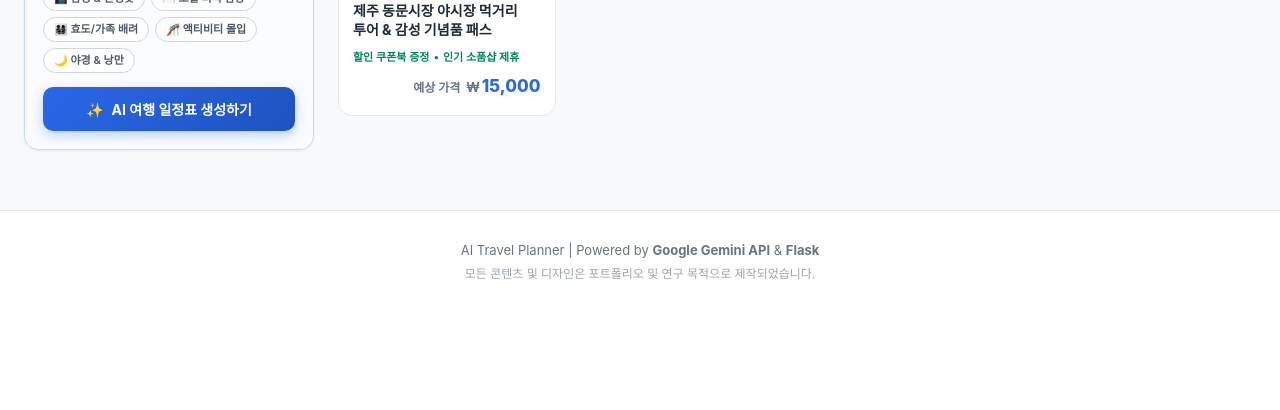
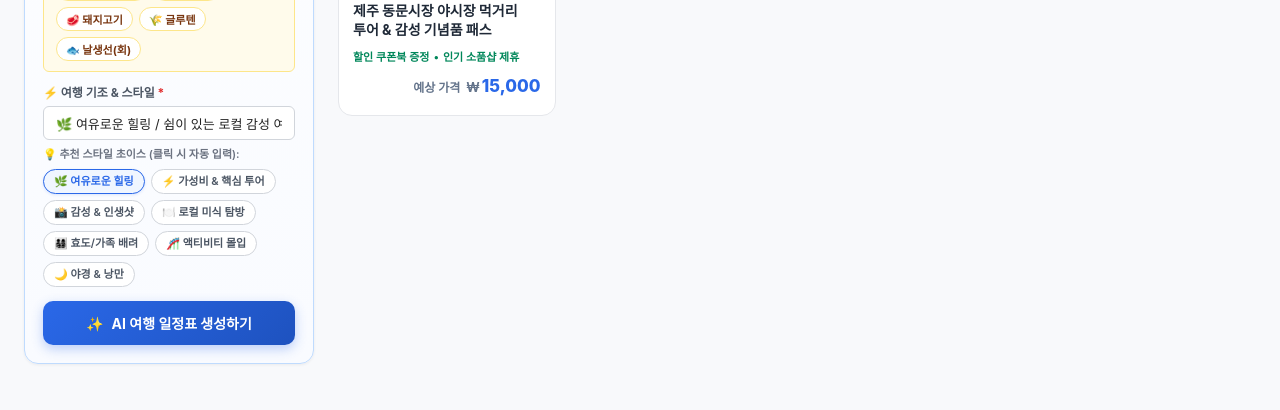
Before and after one commit to gyeong-lab/ai-travel, a Flask app: page / in a window 1280 px wide. Shown: the part 1351-1761 px from the top of the page. Before the commit the page ends 1630 px from the top, so only its background shows below. Run offline with Flask 3, Linux system fonts and the light colour scheme; some web fonts are replaced.

Commit message:
feat: add regional food and dessert recommendations with comprehensive allergy safety guide

```diff
--- a/app.py
+++ b/app.py
@@ -83,9 +83,23 @@ def build_prompt(data: dict) -> str:
     accommodation = data.get("accommodation", "").strip()
     mode = data.get("mode", "A").strip().upper()
     travel_style = data.get("travel_style", "").strip()
+    dietary_info = data.get("dietary_info", "").strip()
 
     # 예산 등급 자동 분석
     tier_title, tier_guide = analyze_budget_tier(budget)
+
+    # 알레르기 및 음식 기피 지침
+    if dietary_info:
+        dietary_guide = f"""
+- 🚨 **[사용자 알레르기 및 기피 음식 엄격 준수 - 최우선]**:
+  * 사용자가 지정한 주의 항목: **"{dietary_info}"**
+  * 일정표의 모든 식당, 카페, 간식 추천에서 위 알레르기 유발 식재료를 철저히 배제하거나, 방문 시 요청 가능한 안전 대체 메뉴를 최우선으로 안내하세요.
+"""
+    else:
+        dietary_guide = """
+- ⚠️ **[알레르기 안심 가이드 기본 준수]**:
+  * 대표 음식 및 디저트 추천 시 흔히 알레르기를 유발할 수 있는 성분(갑각류/새우/게, 견과류/땅콩, 돼지고기, 유제품, 글루텐, 메밀 등)을 명확히 명시하고, 알레르기가 있는 여행자를 위한 대체 메뉴/디저트를 안내하세요.
+"""
 
     # 여행 기조 스타일 처리
     if not travel_style:
@@ -110,7 +124,7 @@ def build_prompt(data: dict) -> str:
 
     prompt = f"""
 당신은 최고의 글로벌 여행 플래너이자 투어 컨설턴트입니다.
-아래 사용자가 입력한 조건, **예산 등급 지침**, **여행 기조 스타일("{travel_style}")**을 철저히 반영하여, 보기 쉽고 체계적인 맞춤 여행 계획서를 **Markdown** 형식으로 작성해 주세요.
+아래 사용자가 입력한 조건, **예산 등급 지침**, **여행 기조 스타일("{travel_style}")**, **음식/알레르기 지침**을 철저히 반영하여, 보기 쉽고 체계적인 맞춤 여행 계획서를 **Markdown** 형식으로 작성해 주세요.
 
 ### [사용자 여행 기본 정보]
 - 1. 여행지: {destination}
@@ -121,6 +135,7 @@ def build_prompt(data: dict) -> str:
 - 6. 선호 이동수단: {transportation}
 - 7. 숙소 선호 유형: {accommodation}
 - 8. ⚡ 여행 기조 스타일: **{travel_style}**
+- 9. 🍽️ 음식 선호 & 알레르기/기피: **{dietary_info if dietary_info else '특이사항 없음 (기본 알레르기 안심 가이드 제공)'}**
 
 ### [💡 예산 등급 및 맞춤 지침]
 - 적용 등급: {tier_title}
@@ -129,6 +144,9 @@ def build_prompt(data: dict) -> str:
 ### [선택된 여행 기조 & 스타일 지침]
 - 적용 스타일: **{travel_style}**
 {mode_instruction}
+
+### [🍽️ 음식 & 알레르기 안심 가이드 지침]
+{dietary_guide}
 
 ---
 
@@ -141,6 +159,9 @@ def build_prompt(data: dict) -> str:
 - **각 추천 여행 코스마다 호텔 금액을 쪼개어 같이 적어두지 말고, 해당 코스 전체 '예상 가격(경비)'만 깔끔하게 적어주세요.** (숙박비를 별도로 분리하여 혼란을 주지 않도록 합니다.)
 - **조금 더 싸게 할인받을 수 있는 실질적인 방법(조기 예매 할인, 모바일 패스, 사전 예매 혜택 등)을 상세히 설명하세요.**
 - **예약이 힘들거나 웨이팅이 긴 인기 스팟은 사전 예약 팁과 함께 캐치테이블, 테이블링, 네이버 예약 등 추천 예약 앱/사이트를 반드시 안내하세요.**
+- **⚠️ [놓치면 아쉬운 대표 음식 & 디저트 추가 추천 + 알레르기 안심 가이드 필수]**:
+  * 기본 일정표에 포함된 식사 외에도, **해당 여행지({destination})에 방문했을 때 꼭 먹어봐야 할 유명 대표 향토 음식 4가지**와 **인기 감성 디저트/카페 간식 3가지**를 별도 섹션으로 풍성하게 추천하세요.
+  * 각 메뉴마다 1) 대표 특징 및 추천 이유, 2) **⚠️ 주요 식재료 & 알레르기 유발 주의 성분(갑각류, 조개류, 견과류/땅콩, 돼지고기, 유제품, 글루텐, 메밀 등)**, 3) **💡 알레르기 안심 대체 메뉴/디저트 옵션**을 상세히 작성하세요!
 - **⚠️ [저장한 여행지 코스 예산 초과(오버) 감지 및 가성비 대안 추천 필수]**:
   * 사용자가 선택한 저장 여행지 코스(또는 관심사/목적지)가 원래 일반적인 소요 경비보다 현재 설정한 예산({budget})이 낮아서 예산이 초과(오버)될 수 있는 경우:
     1) 상단 요약에 **"⚠️ [예산 초과 안내]: 선택하신 저장 코스는 원래 예상 비용(약 XX만원)으로, 현재 설정 예산({budget})보다 약 XX만원 초과(오버)됩니다."**라고 명확히 짚어주세요.
@@ -194,6 +215,41 @@ def build_prompt(data: dict) -> str:
 | **🎯 핵심 액티비티** | (체험 예상 총비용 약 XX만원) | (일정 중 가장 추천하는 대표 체험 2~3곳) | 특별한 경험 & 인생샷 명소 |
 | **🍴 미식 & 식도락** | (식비 예상 약 XX만원) | (현지 대표 추천 메뉴 및 식당 스타일) | 웨이팅/로컬 찐맛집 |
 | **🚗 이동 & 피로도** | (교통비 예상) | (주요 이동수단 {transportation} 및 동선) | 동선 피로도 최소화 |
+
+### 🍽️ [놓치면 아쉬운 {destination} 대표 미식 & 감성 디저트 컬렉션 (⚠️ 알레르기 안심 가이드)]
+(기본 일정표에 포함된 식당 외에도, {destination}에 오면 꼭 먹어봐야 할 대표 향토 음식과 디저트를 추가 추천합니다. 알레르기나 기피 음식이 있는 여행자를 위해 유발 성분 및 안심 대체 메뉴를 함께 안내하세요.)
+
+#### 🍲 1) {destination} 대표 시그니처 로컬 음식 BEST 4
+- **[로컬 음식 1]** (예: 흑돼지 근고기, 고기국수, 갈치조림/구이, 전복돌솥밥, 보말칼국수, 몸국 등)
+  * 😋 **맛 & 추천 포인트**: (특징 및 추천 로컬 식당 분위기)
+  * ⚠️ **주요 식재료 & 알레르기 주의**: (예: 돼지고기, 갑각류, 조개류, 메밀 등)
+  * 💡 **알레르기 안심 대체 메뉴**: (예: 돼지고기 기피 시 성게미역국이나 옥돔구이, 해산물 알레르기 시 흑돼지 수육)
+- **[로컬 음식 2]**
+  * 😋 **맛 & 추천 포인트**: ...
+  * ⚠️ **주요 식재료 & 알레르기 주의**: ...
+  * 💡 **알레르기 안심 대체 메뉴**: ...
+- **[로컬 음식 3]**
+  * 😋 **맛 & 추천 포인트**: ...
+  * ⚠️ **주요 식재료 & 알레르기 주의**: ...
+  * 💡 **알레르기 안심 대체 메뉴**: ...
+- **[로컬 음식 4]**
+  * 😋 **맛 & 추천 포인트**: ...
+  * ⚠️ **주요 식재료 & 알레르기 주의**: ...
+  * 💡 **알레르기 안심 대체 메뉴**: ...
+
+#### 🧁 2) 감성 로컬 디저트 & 시그니처 카페 간식 BEST 3
+- **[로컬 디저트 1]** (예: 우도 땅콩 아이스크림/라떼, 제주 감귤/한라봉 젤라또 & 타르트, 오메기떡, 구좌 당근케이크 등)
+  * 🍰 **달콤 포인트 & 즐기는 법**: (디저트 매력 및 인기 카페 스타일)
+  * ⚠️ **주요 식재료 & 알레르기 주의**: (예: 땅콩/견과류, 유제품(우유/버터), 밀가루, 계란 등)
+  * 💡 **알레르기 안심 대체 디저트**: (예: 땅콩/견과류 알레르기 시 한라봉 과일 소르베, 유제품 알레르기 시 100% 착즙 생과일주스 또는 순수 쌀 쑥떡)
+- **[로컬 디저트 2]**
+  * 🍰 **달콤 포인트 & 즐기는 법**: ...
+  * ⚠️ **주요 식재료 & 알레르기 주의**: ...
+  * 💡 **알레르기 안심 대체 디저트**: ...
+- **[로컬 디저트 3]**
+  * 🍰 **달콤 포인트 & 즐기는 법**: ...
+  * ⚠️ **주요 식재료 & 알레르기 주의**: ...
+  * 💡 **알레르기 안심 대체 디저트**: ...
 
 ### 🏷️ [스마트 할인 공략] 조금 더 싸게 즐기는 할인 꿀팁
 - **온라인 사전 예매 할인**: 현장 발권 대비 10~25% 저렴하게 구매할 수 있는 e-티켓 및 얼리버드 예매처 (예: 클룩, 마이리얼트립 등)
--- a/static/css/style.css
+++ b/static/css/style.css
@@ -1100,6 +1100,73 @@ button {
     display: block;
 }
 
+/* 음식 취향 & 알레르기 칩 스타일 */
+.allergy-form-group {
+    background-color: #fffbeb;
+    border: 1px solid #fde68a;
+    border-radius: var(--radius-sm);
+    padding: 10px 12px;
+}
+
+.allergy-label-row {
+    display: flex;
+    align-items: center;
+    justify-content: space-between;
+    margin-bottom: 4px;
+}
+
+.badge-optional {
+    font-size: 11px;
+    font-weight: 600;
+    color: #92400e;
+    background-color: #fef3c7;
+    padding: 1px 6px;
+    border-radius: 8px;
+    border: 1px solid #fde68a;
+}
+
+.dietary-input-wrap input {
+    background-color: #ffffff !important;
+}
+
+.allergy-quick-chips {
+    display: flex;
+    align-items: center;
+    gap: 6px;
+    flex-wrap: wrap;
+    margin-top: 6px;
+}
+
+.allergy-chips-title {
+    font-size: 11px;
+    font-weight: 700;
+    color: #b45309;
+}
+
+.btn-allergy-chip {
+    background: #ffffff;
+    border: 1px solid #fde68a;
+    border-radius: 14px;
+    padding: 3px 9px;
+    font-size: 11px;
+    font-weight: 700;
+    color: #78350f;
+    cursor: pointer;
+    transition: all 0.15s ease;
+}
+
+.btn-allergy-chip:hover {
+    background: #fef3c7;
+    border-color: #f59e0b;
+}
+
+.btn-allergy-chip.active {
+    background: #f59e0b;
+    border-color: #d97706;
+    color: #ffffff;
+    box-shadow: 0 1px 4px rgba(217, 119, 6, 0.3);
+}
+
 /* 여행 기조 & 스타일 입력창 및 초이스 칩 */
 .style-input-wrap {
     margin-bottom: 6px;
--- a/static/js/app.js
+++ b/static/js/app.js
@@ -22,6 +22,8 @@ document.addEventListener("DOMContentLoaded", () => {
     const accommodationInput = document.getElementById("accommodation");
     const travelStyleInput = document.getElementById("travelStyle");
     const travelModeInput = document.getElementById("travelMode");
+    const dietaryInput = document.getElementById("dietaryInfo");
+    const allergyChips = document.querySelectorAll(".btn-allergy-chip");
     const styleChips = document.querySelectorAll(".style-chip");
 
     // 상단 네비게이션 & 검색창
@@ -461,6 +463,8 @@ document.addEventListener("DOMContentLoaded", () => {
         companionsInput.value = "연인과 둘이서";
         transportationInput.value = "렌터카 (전기차)";
         accommodationInput.value = "서귀포 바다 전망 감성 숙소";
+        if (dietaryInput) dietaryInput.value = "";
+        allergyChips.forEach(c => c.classList.remove("active"));
         setTravelStyle("🌿 여유로운 힐링 / 쉼이 있는 로컬 감성 여행", "B");
 
         topSearchInput.value = "제주도";
@@ -960,6 +964,40 @@ document.addEventListener("DOMContentLoaded", () => {
     }
 
     /**
+     * 알레르기 안심 체크 빠른 칩 토글 이벤트
+     */
+    if (allergyChips.length > 0 && dietaryInput) {
+        allergyChips.forEach((chip) => {
+            chip.addEventListener("click", () => {
+                chip.classList.toggle("active");
+                const allergyName = chip.dataset.allergy;
+                let currentVal = dietaryInput.value.trim();
+                let items = currentVal ? currentVal.split(/[,，·]+/).map(s => s.trim()).filter(Boolean) : [];
+
+                if (chip.classList.contains("active")) {
+                    if (!items.includes(allergyName)) {
+                        items.push(allergyName);
+                    }
+                } else {
+                    items = items.filter(s => s !== allergyName);
+                }
+                dietaryInput.value = items.join(", ");
+            });
+        });
+
+        dietaryInput.addEventListener("input", () => {
+            const val = dietaryInput.value;
+            allergyChips.forEach((chip) => {
+                if (val.includes(chip.dataset.allergy)) {
+                    chip.classList.add("active");
+                } else {
+                    chip.classList.remove("active");
+                }
+            });
+        });
+    }
+
+    /**
      * 9-1. 카드 내 위시리스트 하트 토글 클릭 이벤트
      */
     wishlistButtons.forEach((btn) => {
@@ -1069,6 +1107,7 @@ document.addEventListener("DOMContentLoaded", () => {
         const accommodation = accommodationInput.value.trim();
         const mode = travelModeInput ? travelModeInput.value : (document.querySelector('input[name="mode"]:checked')?.value || "A");
         const travel_style = travelStyleInput ? travelStyleInput.value.trim() : "";
+        const dietary_info = dietaryInput ? dietaryInput.value.trim() : "";
 
         if (!destination || !duration || !budget || !interests) {
             showError("목적지, 여행 기간, 예산, 여행 테마는 필수 입력 항목입니다.");
@@ -1088,7 +1127,8 @@ document.addEventListener("DOMContentLoaded", () => {
             transportation,
             accommodation,
             mode,
-            travel_style
+            travel_style,
+            dietary_info
         };
 
         try {
@@ -2037,6 +2077,7 @@ document.addEventListener("DOMContentLoaded", () => {
             transportation: payload?.transportation || "",
             accommodation: payload?.accommodation || "",
             mode: payload?.mode || "A",
+            dietary_info: payload?.dietary_info || "",
             markdown: data.plan,
             model: data.model || "Gemini 2.5 Flash",
             elapsed: data.elapsed_seconds || "5.2",
@@ -2090,6 +2131,9 @@ document.addEventListener("DOMContentLoaded", () => {
         output += `🎯 핵심 활동: ${hl.activities.join(", ") || plan.interests}\n`;
         output += `🏨 추천 숙소: ${hl.accommodation}\n`;
         output += `🚗 이동 수단: ${hl.transport}\n`;
+        if (plan.dietary_info) {
+            output += `🍽️ 음식/알레르기: ${plan.dietary_info} (안심 대체식 안내)\n`;
+        }
         output += `━━━━━━━━━━━━━━━━━━━━\n\n`;
 
         // 마크다운 표 및 문법 기호를 모바일 채팅창에 알맞게 정제
--- a/templates/index.html
+++ b/templates/index.html
@@ -277,6 +277,27 @@
                         <input type="text" id="accommodation" name="accommodation" value="서귀포 바다 전망 감성 숙소" placeholder="예: 가성비 호텔, 오션뷰 리조트">
                     </div>
 
+                    <!-- 음식 취향 & 알레르기 안심 체크 (선택 입력) -->
+                    <div class="form-group allergy-form-group">
+                        <div class="allergy-label-row">
+                            <label for="dietaryInfo" class="label-heading">
+                                🍽️ 음식 취향 &amp; 알레르기 안심 체크 <span class="badge-optional">(선택)</span>
+                            </label>
+                        </div>
+                        <div class="dietary-input-wrap">
+                            <input type="text" id="dietaryInfo" name="dietary_info" value="" placeholder="예: 갑각류 알레르기, 땅콩/견과류 제외, 날생선(회) 기피">
+                        </div>
+                        <div class="allergy-quick-chips" id="allergyQuickChips">
+                            <span class="allergy-chips-title">⚠️ 빠른 알레르기 제외 칩:</span>
+                            <button type="button" class="btn-allergy-chip" data-allergy="갑각류(새우/게)">🦐 갑각류</button>
+                            <button type="button" class="btn-allergy-chip" data-allergy="땅콩/견과류">🥜 땅콩/견과류</button>
+                            <button type="button" class="btn-allergy-chip" data-allergy="유제품(우유/치즈)">🥛 유제품</button>
+                            <button type="button" class="btn-allergy-chip" data-allergy="돼지고기">🥩 돼지고기</button>
+                            <button type="button" class="btn-allergy-chip" data-allergy="글루텐(밀가루)">🌾 글루텐</button>
+                            <button type="button" class="btn-allergy-chip" data-allergy="날생선(회)">🐟 날생선(회)</button>
+                        </div>
+                    </div>
+
                     <!-- 여행 기조 스타일 (직접 입력 + 추천 초이스 칩) -->
                     <div class="form-group">
                         <label for="travelStyle" class="label-heading">⚡ 여행 기조 &amp; 스타일 <span class="req-star">*</span></label>
```
